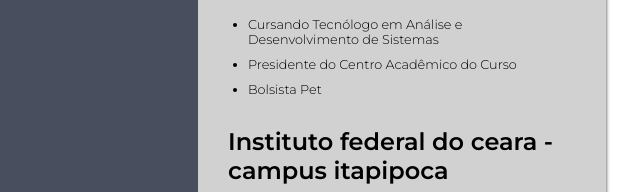
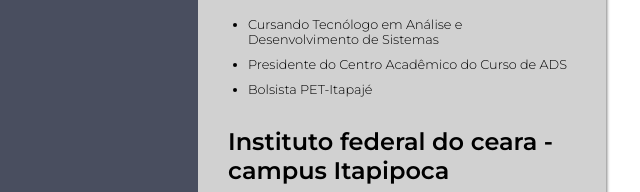
Before and after one commit to Robertmichaelavila/Meu_Portifolio, a plain HTML site: page index.html in a window 1280 px wide. Shown: the part 150-342 px from the top of the page, 534-1174 px from the left. Drawn offline with Linux system fonts and the light colour scheme.

Commit message:
Commit init

```diff
--- a/index.html
+++ b/index.html
@@ -14,7 +14,7 @@
         <section class="container-left">
 
             <div class="titulo">
-                <img src="./_imagens/Imagem-Perfil-2.jpeg" alt="Foto de perfil">
+                <img src="Imagem-Perfil-2.jpeg" alt="Foto de perfil">
                 <h1>Robert Michael</h1>
                 <p>Desenvolvedor front - end</p>
             </div>
@@ -56,10 +56,10 @@
                 <h2>Universidade federal do ceará - campus itapajé</h2>
                 <ul>
                     <li>Cursando Tecnólogo em Análise e Desenvolvimento de Sistemas</li>
-                    <li>Presidente do Centro Acadêmico do Curso</li>
-                    <li>Bolsista Pet</li>
+                    <li>Presidente do Centro Acadêmico do Curso de ADS</li>
+                    <li>Bolsista PET-Itapajé</li>
                 </ul>
-                <h2>Instituto federal do ceara - campus itapipoca</h2>
+                <h2>Instituto federal do ceara - campus Itapipoca</h2>
                 <ul>
                     <li>Técnico em mecânica industrial</li>
                 </ul>
```
Also changed, not shown: Imagem-Perfil-2.jpeg (renamed from _imagens/Imagem-Perfil-2.jpeg), _imagens/Imagem-Perfil-2.png (deleted), _imagens/Imagem-Perfil.jpeg (deleted).
